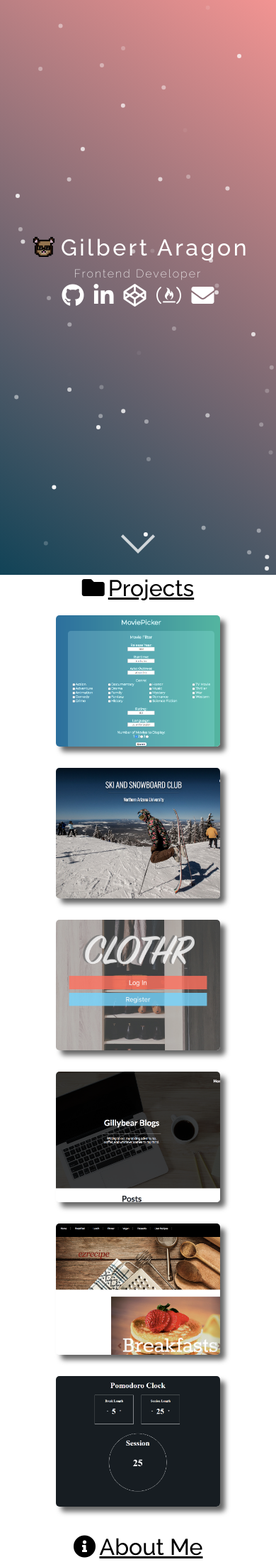
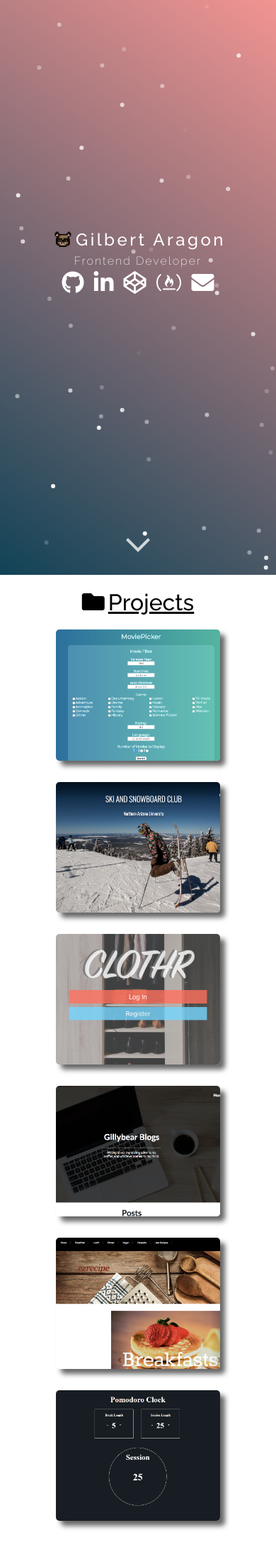
Before and after one commit to HEYITSGILBERT780/personal-site, a PHP site: page / in a window 390 px wide. Shown: the part 39-2240 px from the top of the page at 71% size. Run offline with PHP 8.4, Linux system fonts and the light colour scheme; some libraries are stand-ins or nearby versions.

Commit message:
added fade in animation on scroll, more comments, and better scaling for smaller screen sizes

```diff
--- a/css/style.css
+++ b/css/style.css
@@ -55,8 +55,8 @@ body {
     margin-bottom: 2.5px;
     letter-spacing: 3.5px;
     text-decoration: none;
-    -webkit-animation: 1.25s fadein 0s ease;
-    animation: 1.25s fadein 0s ease;
+    -webkit-animation: 1s fadein ease;
+    animation: 1s fadein ease;
 }
 
 .home-header p {
@@ -66,8 +66,8 @@ body {
     margin-top: 0;
     margin-bottom: 5px;
     opacity: 0;
-    -webkit-animation: 1.25s fadein 1.25s ease forwards;
-    animation: 1.25s fadein 1.25s ease forwards;
+    -webkit-animation: 1s fadein 1s ease forwards;
+    animation: 1s fadein 1s ease forwards;
 }
 
 /* links to code and contact email */
@@ -76,8 +76,8 @@ body {
     color: white;
     margin: 5px;
     opacity: 0;
-    -webkit-animation: 1.25s fadein 2.5s ease forwards;
-    animation: 1.25s fadein 2.5s ease forwards;
+    -webkit-animation: 1s fadein 2s ease forwards;
+    animation: 1s fadein 2s ease forwards;
 }
 
 @-webkit-keyframes fadein {
@@ -177,6 +177,7 @@ body {
     height: 100vh;
     width: 75vw;
     margin: auto;
+    opacity: 0;
 }
 
 h1 {
@@ -276,11 +277,43 @@ header h1 > i {
     transition: 1s ease-in;
 }
 
+.fade {
+    -webkit-animation: 1.5s project ease forwards;
+    animation: 1.5s project ease forwards;
+}
+
+@-webkit-keyframes project {
+    0% {
+        opacity: 0;
+        -webkit-transform: translate3d(0, -5%, 0);
+        transform: translate3d(0, -5%, 0);
+    }
+    100% {
+        opacity: 1;
+        -webkit-transform: translate3d(0, 0, 0);
+        transform: translate3d(0, 0, 0);
+    }
+}
+
+@keyframes project {
+    0% {
+        opacity: 0;
+        -webkit-transform: translate3d(0, -5%, 0);
+        transform: translate3d(0, -5%, 0);
+    }
+    100% {
+        opacity: 1;
+        -webkit-transform: translate3d(0, 0, 0);
+        transform: translate3d(0, 0, 0);
+    }
+}
+
 /***** about me section *****/
 .about {
     height: 25vh;
     width: 75vw;
     margin: auto;
+    opacity: 0;
 }
 
 .info {
@@ -298,24 +331,33 @@ header h1 > i {
 
 .info p {
     font-family: Lato;
+    font-size: 18px;
 }
 
 /***** media queries *****/
 @media only screen and (max-width: 480px) {
+    /* home */
     .home-header h1 {
-        font-size: 2em;
+        font-size: 1.5em;
     }
 
     .home-header p {
         font-size: 1em;
     }
 
+    .home-header .arrow::after {
+        content: "";
+        width: 20px;
+        height: 20px;
+        bottom: 45px;
+    }
+
     .title {
-        margin: 0;
-        margin-bottom: 20px;
+        margin: 20px 0px;
         text-align: center;
     }
 
+    /* projects */
     .projects {
         height: 160vh;
     }
@@ -338,12 +380,45 @@ header h1 > i {
         font-size: 14px;
     }
 
+    .fade {
+        -webkit-animation: 1.5s project ease forwards;
+        animation: 1.5s project ease forwards;
+    }
+
+    @-webkit-keyframes project {
+        0% {
+            opacity: 0;
+            -webkit-transform: translate3d(0, -2.5%, 0);
+            transform: translate3d(0, -2.5%, 0);
+        }
+        100% {
+            opacity: 1;
+            -webkit-transform: translate3d(0, 0, 0);
+            transform: translate3d(0, 0, 0);
+        }
+    }
+
+    @keyframes project {
+        0% {
+            opacity: 0;
+            -webkit-transform: translate3d(0, -2.5%, 0);
+            transform: translate3d(0, -2.5%, 0);
+        }
+        100% {
+            opacity: 1;
+            -webkit-transform: translate3d(0, 0, 0);
+            transform: translate3d(0, 0, 0);
+        }
+    }
+
+    /* about */
     .info {
         grid-template-columns: 1fr;
     }
 }
 
 @media only screen and (min-width: 480px) and (max-width: 1224px) {
+    /* project */
     .project-section {
         grid-template-columns: 1fr 1fr;
     }
@@ -359,4 +434,9 @@ header h1 > i {
     #clothr img {
         object-position: 50% 60%;
     }
+
+    /* about */
+    .info p {
+        font-size: 16px;
+    }
 }
--- a/src/index.js
+++ b/src/index.js
@@ -1,6 +1,6 @@
 window.addEventListener("load", function() {
     // reference to canvas element and context to draw shapes
-    var canvas = document.querySelector("canvas");
+    var canvas = this.document.querySelector("canvas");
     var context = canvas.getContext('2d');
 
     // resize canvas to size of parent element
@@ -134,4 +134,39 @@ window.addEventListener("load", function() {
         screen(cWidth);
         create();
     });
+
+    // get the home, projects, and about me sections
+    var home = this.document.getElementById("home");
+    var proj = this.document.getElementById("project");
+    var aboutMe = this.document.getElementById("about-me");
+
+    // height of home section, top position of the project and about
+    // section relative to the viewport, and current Y position of
+    // viewport
+    var h = home.offsetHeight;
+    var projTop = proj.getBoundingClientRect().top;
+    var aboutTop = aboutMe.getBoundingClientRect().top;
+    var viewYPos = window.pageYOffset;
+
+    // if section is in view on scroll, fade it into view
+    window.addEventListener("scroll", function() {
+        viewYPos = window.pageYOffset + h;
+
+        if (viewYPos >= projTop) {
+            proj.classList.add("fade");
+        }
+
+        if (viewYPos >= aboutTop) {
+            aboutMe.classList.add("fade");
+        }
+    });
+
+    // if section is in view on load, fade it into view
+    if ((viewYPos + h) >= projTop) {
+        proj.classList.add("fade");
+    }
+
+    if (viewYPos >= aboutTop) {
+        aboutMe.classList.add("fade");
+    }
 });
```
